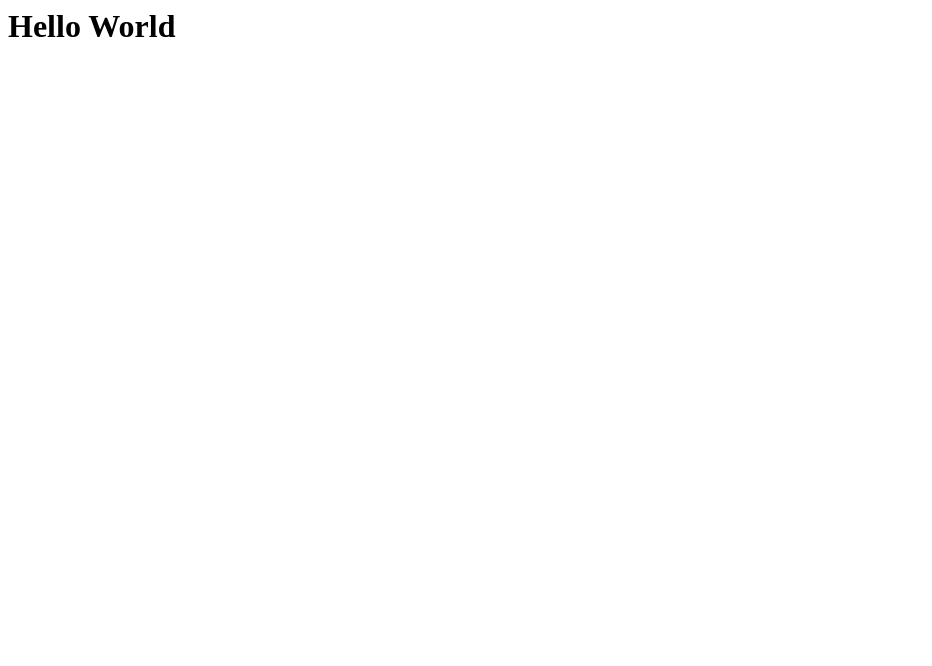
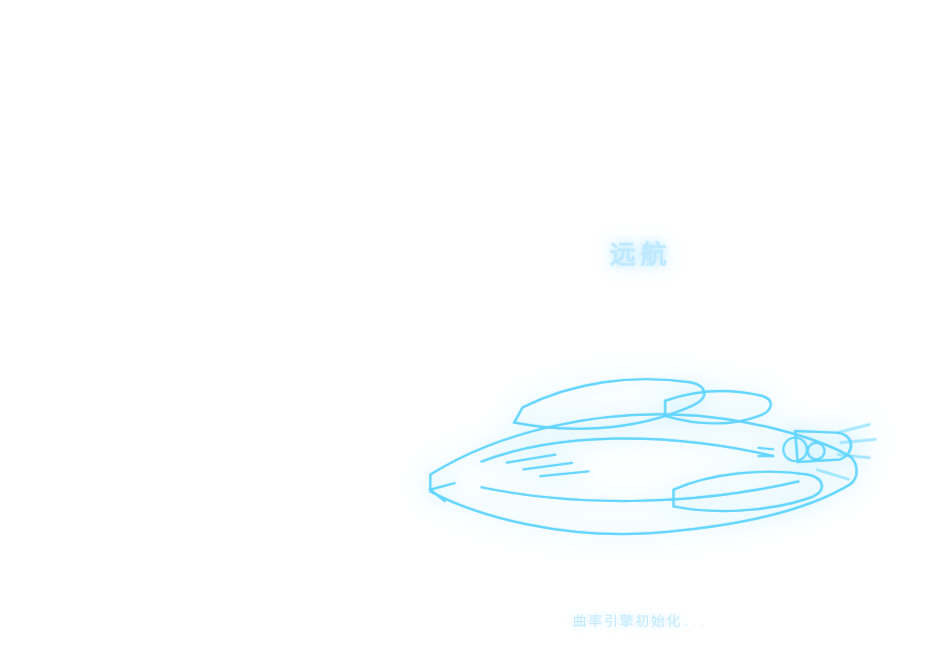
Before and after one commit to GameOneByOne/Deep-Space-Rogue, a plain HTML site: page index.html in a window 1280 px wide. Shown: the whole page, without its empty margins (0-932 px from the left). Drawn offline with Linux system fonts and the light colour scheme.

Commit message:
:construction: 更新gitpage主页

```diff
--- a/index.html
+++ b/index.html
@@ -1 +1,159 @@
-<h1>Hello World</h1>
+<!doctype html>
+<html lang="zh-CN">
+<head>
+  <meta charset="utf-8" />
+  <meta name="viewport" content="width=device-width, initial-scale=1" />
+  <title>远航 - Deep Space Rogue</title>
+  <link rel="stylesheet" href="./style.css" />
+  <style>
+    .hero {
+      min-height: 100vh;
+      display: grid;
+      place-items: center;
+      position: relative;
+      z-index: 1;
+      padding: 24px;
+    }
+    .hero-inner {
+      display: grid;
+      place-items: center;
+      gap: 18px;
+    }
+    .title-pixel {
+      font-family: "Press Start 2P", "Pixel Operator", "MS Gothic", "SimSun", monospace;
+      font-size: 26px;
+      letter-spacing: 0.18em;
+      color: #bfe9ff;
+      text-shadow: 0 0 8px rgba(122, 213, 255, 0.45), 0 0 20px rgba(97, 213, 255, 0.25);
+      margin: 0;
+    }
+    .ship {
+      width: min(520px, 86vw);
+      height: auto;
+      filter: drop-shadow(0 0 12px rgba(97, 213, 255, 0.65));
+      animation: ship-float 5s ease-in-out infinite;
+      mix-blend-mode: screen;
+    }
+    .ship path, .ship line, .ship polyline, .ship polygon, .ship circle {
+      stroke: #61d5ff;
+      stroke-width: 2.2;
+      fill: none;
+      vector-effect: non-scaling-stroke;
+    }
+    .ship .glow {
+      stroke-width: 6;
+      opacity: 0.25;
+      animation: glow-pulse 3.5s ease-in-out infinite;
+    }
+    .ship .thruster {
+      stroke-width: 2.8;
+      opacity: 0.6;
+      animation: thruster-pulse 1.8s ease-in-out infinite;
+    }
+    .ship .portlight {
+      fill: none;
+      stroke-width: 2.2;
+      opacity: 0.4;
+      animation: portlight-pulse 2.6s ease-in-out infinite;
+    }
+    .warp-text {
+      font-family: "Consolas", "Menlo", "Courier New", monospace;
+      font-size: 14px;
+      letter-spacing: 0.12em;
+      color: #bfe9ff;
+      text-shadow: 0 0 8px rgba(122, 213, 255, 0.35);
+    }
+    .warp-text .dots span {
+      display: inline-block;
+      width: 0.6em;
+      text-align: center;
+      animation: dot-blink 1.2s infinite;
+      opacity: 0.2;
+    }
+    .warp-text .dots span:nth-child(2) { animation-delay: 0.2s; }
+    .warp-text .dots span:nth-child(3) { animation-delay: 0.4s; }
+    .scanline {
+      position: absolute;
+      inset: 0;
+      background: repeating-linear-gradient(
+        180deg,
+        rgba(255, 255, 255, 0.04),
+        rgba(255, 255, 255, 0.04) 1px,
+        transparent 1px,
+        transparent 4px
+      );
+      opacity: 0.08;
+      pointer-events: none;
+    }
+    @keyframes ship-float {
+      0% { transform: translateY(0); }
+      50% { transform: translateY(-15px); }
+      100% { transform: translateY(0); }
+    }
+    @keyframes glow-pulse {
+      0% { opacity: 0.18; }
+      50% { opacity: 0.5; }
+      100% { opacity: 0.18; }
+    }
+    @keyframes thruster-pulse {
+      0% { opacity: 0.35; }
+      50% { opacity: 0.85; }
+      100% { opacity: 0.35; }
+    }
+    @keyframes portlight-pulse {
+      0% { opacity: 0.25; }
+      50% { opacity: 0.65; }
+      100% { opacity: 0.25; }
+    }
+    @keyframes dot-blink {
+      0% { opacity: 0.2; }
+      50% { opacity: 0.9; }
+      100% { opacity: 0.2; }
+    }
+  </style>
+</head>
+<body>
+  <div class="bg-glow"></div>
+  <div class="scanline"></div>
+  <div class="hero">
+    <div class="hero-inner">
+      <h1 class="title-pixel">远航</h1>
+      <svg class="ship" viewBox="0 0 620 360" aria-hidden="true">
+        <g class="glow">
+          <path d="M60 220 C140 170 260 140 380 150 C460 158 525 178 560 198 C570 206 572 224 560 232 C510 262 430 282 320 290 C220 296 120 272 60 240 Z" />
+          <path d="M120 205 C210 170 340 168 470 198" />
+          <path d="M120 235 C230 258 370 258 500 228" />
+          <path d="M170 140 C230 110 300 100 370 110 C390 114 394 128 372 138 C300 170 220 170 160 158 Z" />
+          <path d="M340 132 C380 118 420 118 455 126 C470 130 470 144 452 150 C420 162 380 162 340 150 Z" />
+          <path d="M350 238 C395 218 460 212 510 220 C530 224 534 240 512 248 C465 264 400 268 350 258 Z" />
+          <path d="M495 168 L545 170 C565 172 568 194 548 202 L498 205 Z" />
+          <path d="M90 230 L60 238 L78 252" />
+        </g>
+        <path d="M60 220 C140 170 260 140 380 150 C460 158 525 178 560 198 C570 206 572 224 560 232 C510 262 430 282 320 290 C220 296 120 272 60 240 Z" />
+        <path d="M120 205 C210 170 340 168 470 198" />
+        <path d="M120 235 C230 258 370 258 500 228" />
+        <path d="M170 140 C230 110 300 100 370 110 C390 114 394 128 372 138 C300 170 220 170 160 158 Z" />
+        <path d="M340 132 C380 118 420 118 455 126 C470 130 470 144 452 150 C420 162 380 162 340 150 Z" />
+        <path d="M350 238 C395 218 460 212 510 220 C530 224 534 240 512 248 C465 264 400 268 350 258 Z" />
+        <path d="M495 168 L545 170 C565 172 568 194 548 202 L498 205 Z" />
+        <path d="M90 230 L60 238 L78 252" />
+        <path d="M150 206 L210 196" />
+        <path d="M170 214 L230 206" />
+        <path d="M190 222 L250 216" />
+        <rect class="portlight" x="210" y="198" width="18" height="10" rx="2" />
+        <rect class="portlight" x="235" y="190" width="20" height="12" rx="2" />
+        <rect class="portlight" x="262" y="184" width="22" height="12" rx="2" />
+        <circle cx="495" cy="190" r="14" />
+        <circle cx="520" cy="192" r="10" />
+        <line x1="470" y1="190" x2="450" y2="188" />
+        <line x1="470" y1="198" x2="450" y2="198" />
+        <line class="thruster" x1="545" y1="170" x2="585" y2="160" />
+        <line class="thruster" x1="548" y1="182" x2="592" y2="178" />
+        <line class="thruster" x1="545" y1="196" x2="585" y2="200" />
+        <line class="thruster" x1="520" y1="214" x2="560" y2="226" />
+      </svg>
+      <div class="warp-text">曲率引擎初始化<span class="dots"><span>.</span><span>.</span><span>.</span></span></div>
+    </div>
+  </div>
+</body>
+</html>
```
